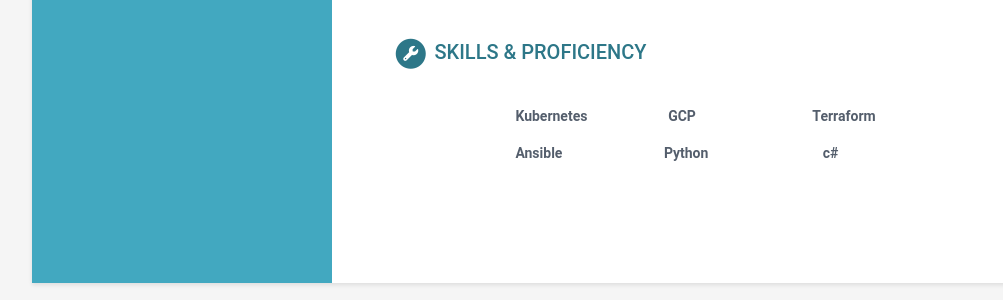
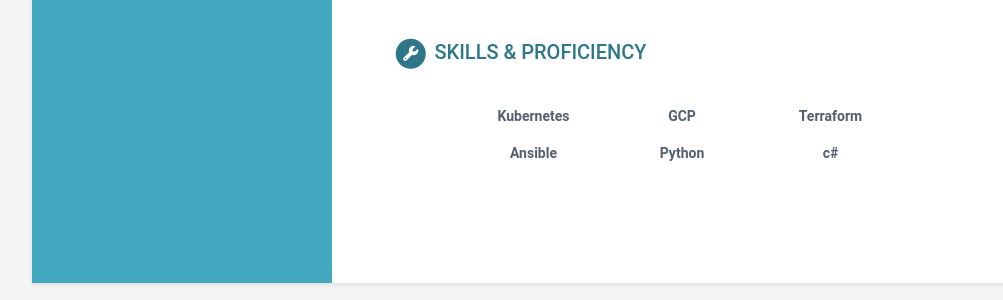
Before and after one commit to Ovvio2311/online-resume, a Jekyll site: the page built from index.html, in a window 1280 px wide. Shown: the part 1833-2133 px from the top of the page, without its empty margins (108-1111 px from the left). Built offline with Jekyll 4.4.1, drawn with Linux system fonts in a browser that asks for light colours.

Commit message:
Update _responsive.scss

```diff
--- a/_sass/_responsive.scss
+++ b/_sass/_responsive.scss
@@ -36,7 +36,7 @@
   .skillset .level-title {
     display: inline-block;
     //float: left;
-    width: 25%;
+    //width: 25%;
     margin-bottom: 0;
   }
   .skillset .item {
```
